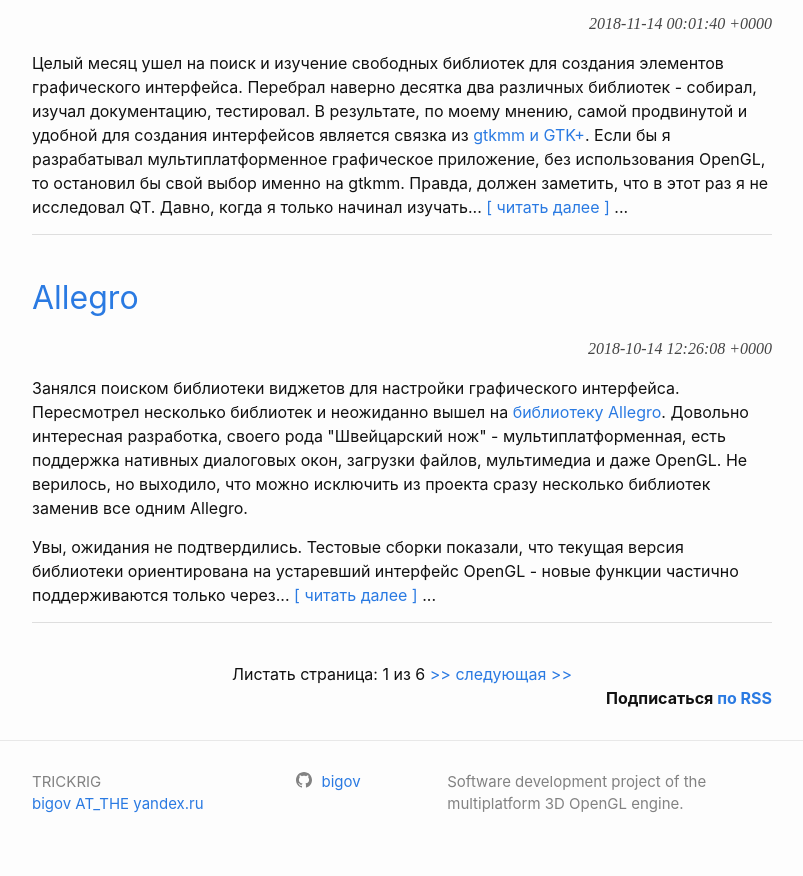
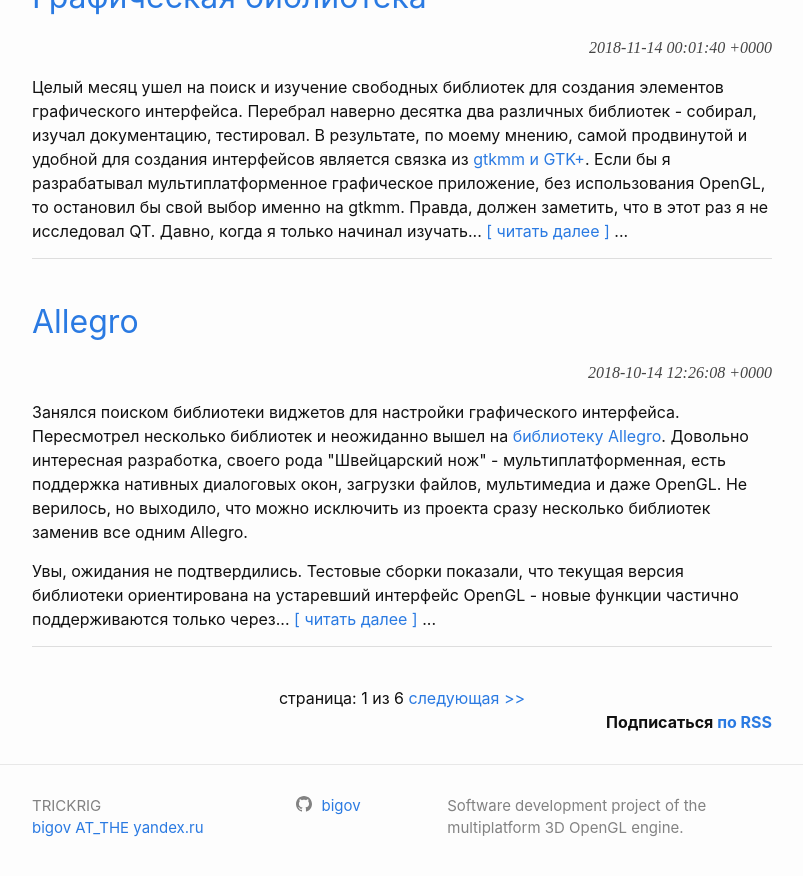
Before and after one commit to bigov/bigov.github.io, a Jekyll site: the page built from index.html, in a window 1280 px wide and 900 px high, scrolled down 2384 px. Shown: the top 876 px of the window, without its empty margins (238-1041 px from the left). Built offline with Jekyll 4.4.1, drawn with Linux system fonts in a browser that asks for light colours; the list of posts is cut into pages by our own code.

Commit message:
Update index.html

```diff
--- a/index.html
+++ b/index.html
@@ -15,7 +15,7 @@
 }
 </style>
 
-<H1>Лента событий</H1>
+<H1 style="widht:100%; color: #FFF; background-color: #444; padding: 12px; text-align: center;">Лента событий</H1>
 
 <!-- This loops through the paginated posts -->
 {% for post in paginator.posts %}
@@ -35,17 +35,17 @@
 {% endfor %}
 
 <!-- Pagination links -->
-<div class="pagination" style="text-align: center;">Листать
+<div class="pagination" style="text-align: center;">
   {% if paginator.previous_page %}
     <a href="{{ paginator.previous_page_path }}" class="previous">
-      &lt;&lt; предыдущая &lt;&lt;
+      &lt;&lt; предыдущая
     </a>
   {% endif %}
   <span class="page_number ">
     страница: {{ paginator.page }} из {{ paginator.total_pages }}
   </span>
   {% if paginator.next_page %}
-    <a href="{{ paginator.next_page_path }}" class="next">&gt;&gt; следующая &gt;&gt;</a>
+    <a href="{{ paginator.next_page_path }}" class="next">следующая &gt;&gt;</a>
   {% endif %}
 </div>
 
```
